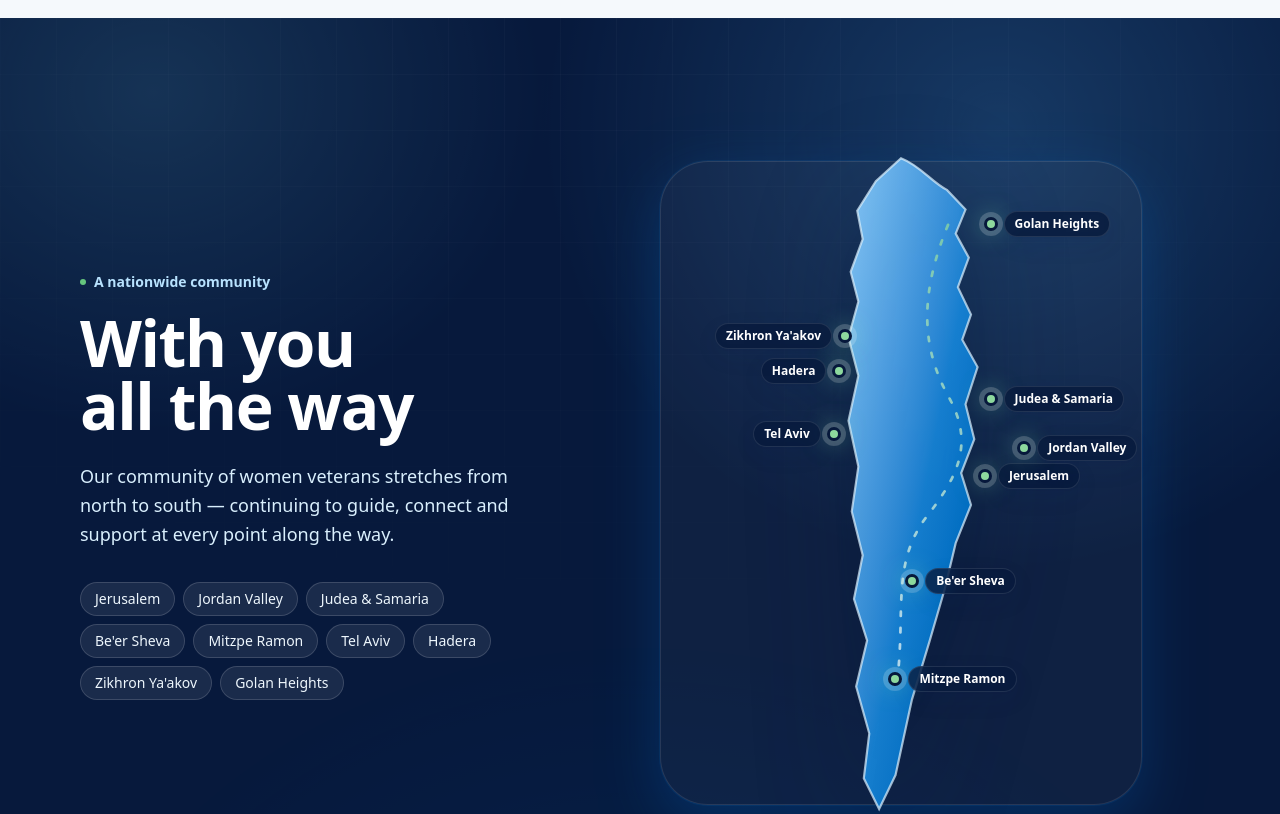
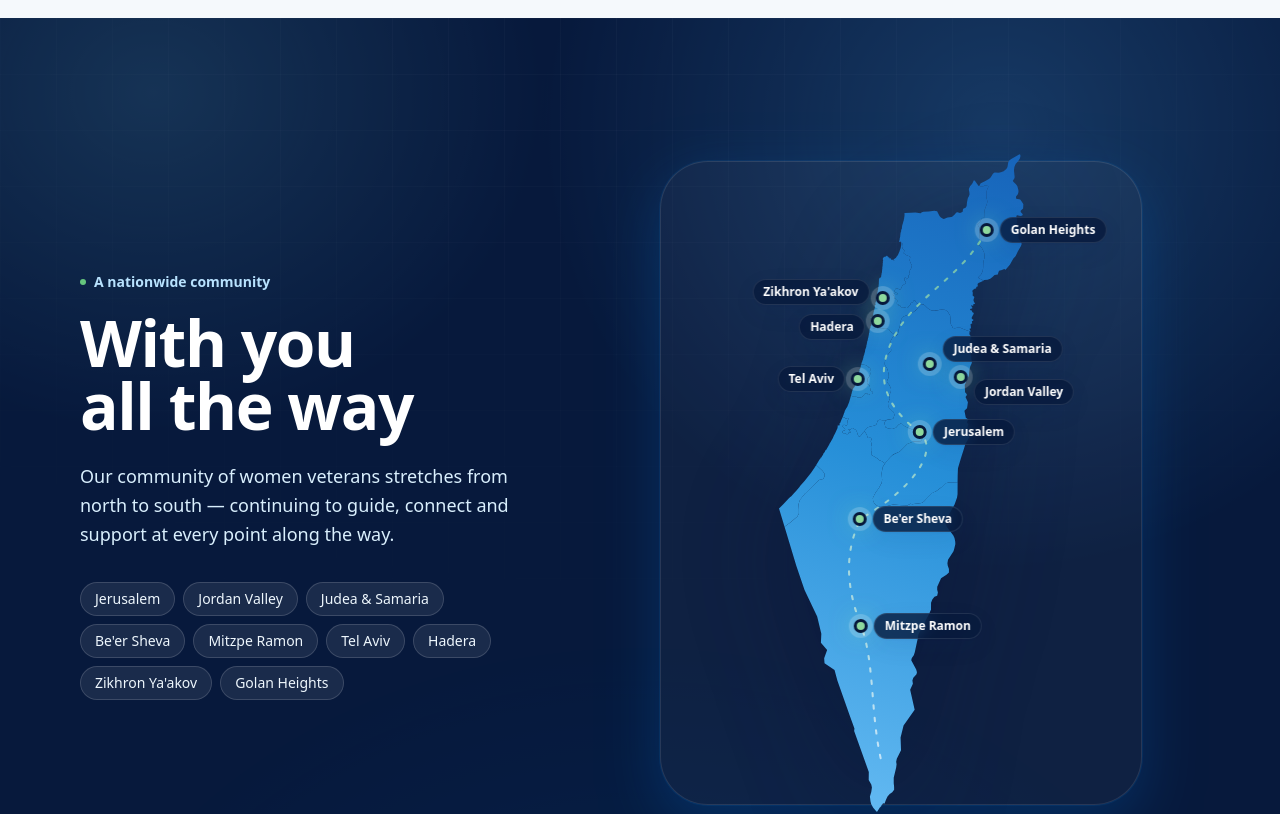
Before and after one commit to Bodokh/sherut-im-mashmaut, a Next.js app: page /en in a window 1280 px wide. Shown: the part 3680-4494 px from the top of the page. Built offline with nearby package versions, Linux system fonts and the light colour scheme.

Commit message:
feat: use full Israel map and refine team portrait

```diff
--- a/app/[locale]/team/page.tsx
+++ b/app/[locale]/team/page.tsx
@@ -35,8 +35,16 @@
   const t = dict.teamPage;
   const lecturerMembers = dict.about.members;
   const members = [
-    ...lecturerMembers.map((member, index) => ({ member, image: media.team[index] })),
-    { member: t.daniel, image: media.danielBodokh },
+    ...lecturerMembers.map((member, index) => ({
+      member,
+      image: media.team[index],
+      imagePosition: "top" as const,
+    })),
+    {
+      member: t.daniel,
+      image: media.danielBodokh,
+      imagePosition: "center" as const,
+    },
   ];
   const founder = lecturerMembers[FOUNDER_INDEX];
 
@@ -55,7 +63,7 @@
           </div>
 
           <ul className="mt-14 grid gap-8 md:grid-cols-2">
-            {members.map(({ member: m, image }, i) => (
+            {members.map(({ member: m, image, imagePosition }, i) => (
               <li
                 key={m.name}
                 data-reveal
@@ -68,7 +76,11 @@
                     alt={m.name}
                     fill
                     sizes="(max-width: 640px) 92vw, 176px"
-                    className="object-cover object-top"
+                    className={
+                      imagePosition === "center"
+                        ? "object-cover object-[center_30%]"
+                        : "object-cover object-top"
+                    }
                   />
                 </div>
                 <div>
--- a/components/sections/ReachMap.tsx
+++ b/components/sections/ReachMap.tsx
@@ -1,16 +1,25 @@
+import Image from "next/image";
+
 import { Eyebrow, Section } from "@/components/ui/Section";
 import type { Dictionary } from "@/i18n/dictionaries";
 
-const mapPoints = [
-  { x: 65, y: 49, side: "right" }, // Jerusalem
-  { x: 72, y: 45, side: "right" }, // Jordan Valley
-  { x: 66, y: 38, side: "right" }, // Judea & Samaria
-  { x: 52, y: 64, side: "right" }, // Be'er Sheva
-  { x: 49, y: 78, side: "right" }, // Mitzpe Ramon
-  { x: 38, y: 43, side: "left" }, // Tel Aviv
-  { x: 39, y: 34, side: "left" }, // Hadera
-  { x: 40, y: 29, side: "left" }, // Zikhron Ya'akov
-  { x: 66, y: 13, side: "right" }, // Golan Heights
+type MapPoint = {
+  x: number;
+  y: number;
+  side: "left" | "right";
+  labelOffset?: number;
+};
+
+const mapPoints: readonly MapPoint[] = [
+  { x: 57.72, y: 42.31, side: "right" }, // Jerusalem
+  { x: 74.49, y: 33.89, side: "right", labelOffset: 15 }, // Jordan Valley
+  { x: 61.6, y: 31.85, side: "right", labelOffset: -15 }, // Judea & Samaria
+  { x: 32.98, y: 55.4, side: "right" }, // Be'er Sheva
+  { x: 33.54, y: 71.74, side: "right" }, // Mitzpe Ramon
+  { x: 32.41, y: 34.26, side: "left" }, // Tel Aviv
+  { x: 40.48, y: 25.4, side: "left", labelOffset: 6 }, // Hadera
+  { x: 42.37, y: 21.92, side: "left", labelOffset: -6 }, // Zikhron Ya'akov
+  { x: 85.04, y: 11.54, side: "right" }, // Golan Heights
 ] as const;
 
 export function ReachMap({ dict }: { dict: Dictionary }) {
@@ -43,41 +52,41 @@
 
         <div className="relative mx-auto aspect-[4/5] w-full max-w-[35rem]" data-reveal="scale">
           <div className="absolute inset-[4%_7%] rounded-[3rem] border border-white/10 bg-white/[0.035] shadow-glow" />
+          <div className="absolute left-1/2 top-1/2 h-[94%] aspect-[294.62534/792.60406] -translate-x-1/2 -translate-y-1/2">
+            <Image
+              aria-hidden="true"
+              alt=""
+              src="/media/israel-map.svg"
+              width={2357}
+              height={6341}
+              sizes="(max-width: 640px) 45vw, 18rem"
+              unoptimized
+              className="absolute inset-0 h-full w-full drop-shadow-[0_28px_50px_rgba(4,20,55,0.42)]"
+            />
+
             <svg
               aria-hidden="true"
-            viewBox="0 0 360 640"
-            className="absolute inset-0 h-full w-full drop-shadow-[0_28px_50px_rgba(4,20,55,0.35)]"
+              viewBox="0 0 294.62534 792.60406"
+              className="pointer-events-none absolute inset-0 h-full w-full"
             >
               <defs>
-              <linearGradient id="israel-map-fill" x1="0" x2="1" y1="0" y2="1">
-                <stop offset="0" stopColor="var(--color-brand-300)" stopOpacity="0.95" />
-                <stop offset="0.55" stopColor="var(--color-brand-500)" stopOpacity="0.88" />
-                <stop offset="1" stopColor="var(--color-brand-700)" stopOpacity="0.96" />
-              </linearGradient>
                 <linearGradient id="israel-route-line" x1="0" x2="0" y1="0" y2="1">
                   <stop offset="0" stopColor="var(--color-green-300)" />
                   <stop offset="1" stopColor="var(--color-brand-50)" />
                 </linearGradient>
               </defs>
               <path
-              d="M180 23c18 7 28 22 42 29l17 18-9 22 12 22-10 27 12 25-8 23 14 25-11 34 8 32-12 31 9 29-14 35-10 42-14 48-16 53-15 69-15 31-14-28 5-41-12-43 10-42-12-38 8-40-10-40 6-41-9-42 9-41-9-35 9-33-7-27 11-30-5-26 17-27Z"
-              fill="url(#israel-map-fill)"
-              stroke="var(--color-brand-100)"
-              strokeOpacity="0.72"
-              strokeWidth="2"
-            />
-            <path
-              d="M223 84c-25 61-26 110 1 158 23 42 8 72-20 108-34 44-19 90-28 154"
+                d="M250 92C222 148 165 170 139 220c-21 41-18 78 30 115 26 20-6 68-70 104-22 44-16 87 0 129 17 44 11 107 25 165"
                 fill="none"
                 stroke="url(#israel-route-line)"
                 strokeDasharray="4 11"
                 strokeLinecap="round"
                 strokeWidth="2.5"
-              opacity="0.75"
+                opacity="0.72"
               />
             </svg>
 
-          <ul aria-hidden className="absolute inset-0">
+            <ul aria-hidden className="absolute inset-0 z-10">
               {mapPoints.map((point, index) => (
                 <li
                   key={t.cities[index]}
@@ -89,6 +98,7 @@
                     className={`absolute top-1/2 hidden -translate-y-1/2 whitespace-nowrap rounded-full border border-white/10 bg-brand-950/80 px-2.5 py-1 text-xs font-semibold text-white shadow-soft backdrop-blur-sm sm:block ${
                       point.side === "right" ? "left-5" : "right-5"
                     }`}
+                    style={{ marginTop: point.labelOffset }}
                   >
                     {t.cities[index]}
                   </span>
@@ -97,6 +107,7 @@
             </ul>
           </div>
         </div>
+      </div>
     </Section>
   );
 }
```
Also changed, not shown: public/media/israel-map.svg (added). Lines whose indentation alone changed are shown as unchanged.
